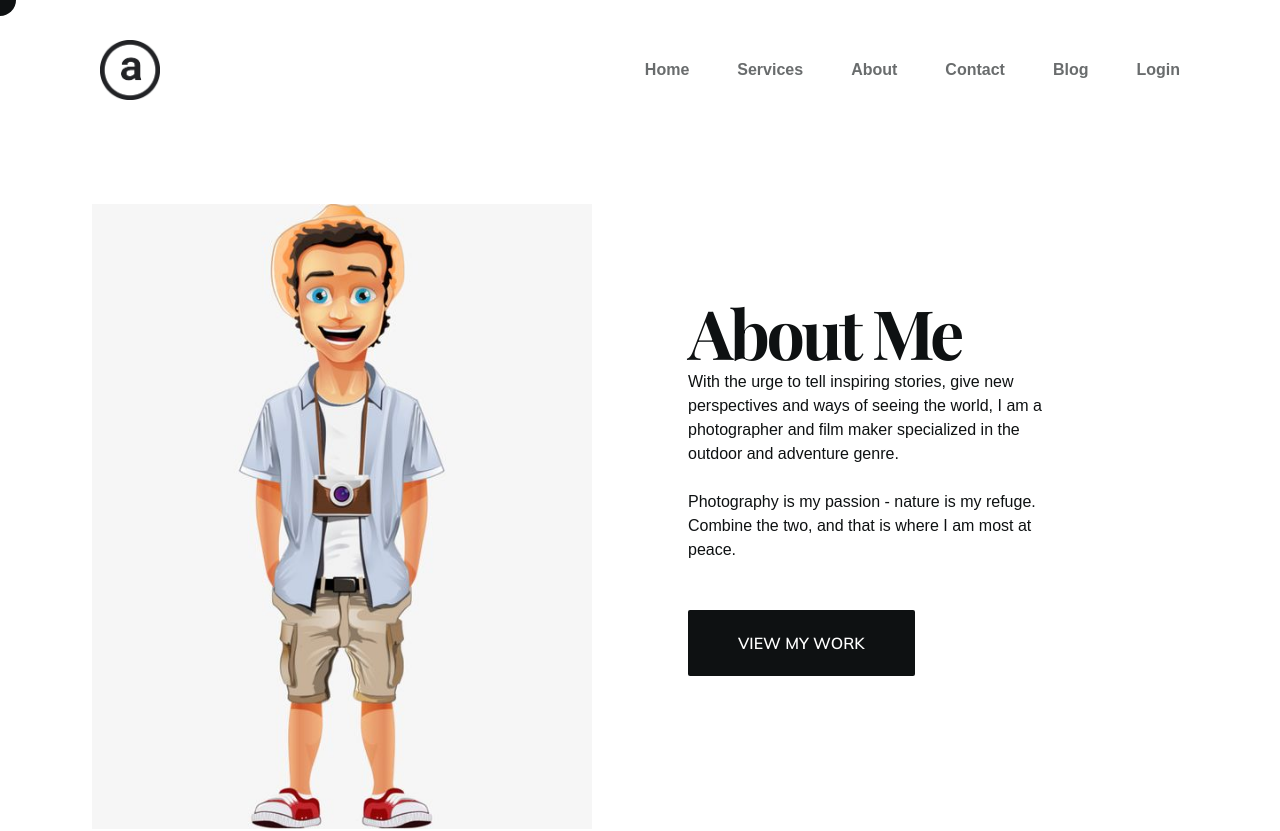
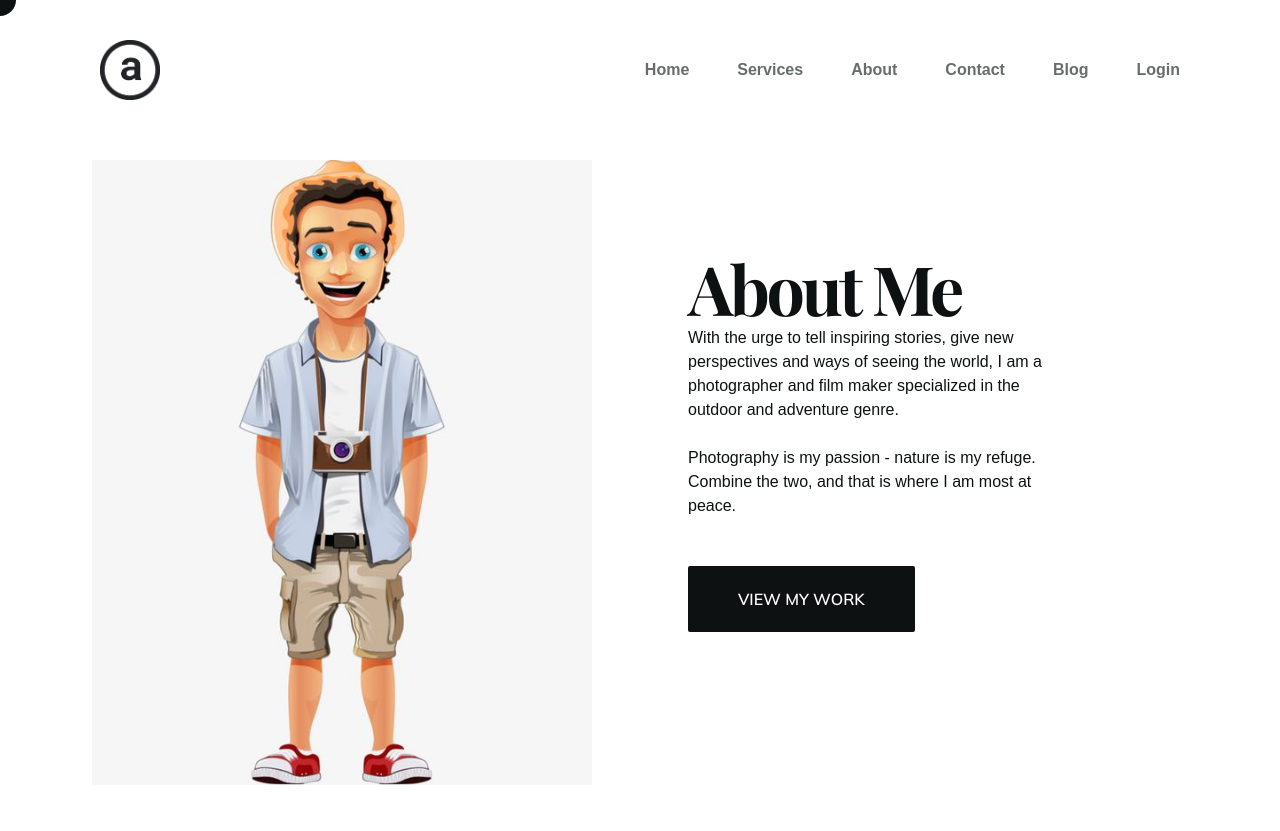
Before and after one commit to ashiqur-russel/service-review-client, a React (Create React App) app: page /about in a window 1280 px wide. Shown: the top 831 px of the page. Built offline with nearby package versions, Linux system fonts and the light colour scheme; no server answers; a web font is replaced by a local one; what tw-elements would draw is missing.

Commit message:
extra padding and margin fixed for about page

```diff
--- a/src/pages/About/About.js
+++ b/src/pages/About/About.js
@@ -28,7 +28,7 @@ const About = () => {
         className="container mx-auto h-full relative"
       >
         {/* text & img wrapper */}
-        <div className="flex flex-col lg:flex-row h-full items-center justify-center gap-x-24 text-center lg:text-left lg:pt-16">
+        <div className="flex flex-col lg:flex-row h-full items-center justify-center gap-x-24 text-center lg:text-left lg:pt-5">
           {/* image */}
           <div className="flex-1 max-h-96 lg:max-h-max order-2 lg:order-none overflow-hidden">
             <img src={WomanImg} alt="" />
@@ -39,7 +39,7 @@ const About = () => {
             animate={{ opacity: 1, y: 0 }}
             exit={{ opacity: 0, y: "-80%" }}
             transition={transition1}
-            className="flex-1 pt-36 pb-14 lg:pt-0 lg:w-auto z-10 flex flex-col justify-center items-center lg:items-start"
+            className="flex-1 pt-5 pb-14 lg:pt-0 lg:w-auto z-10 flex flex-col justify-center items-center lg:items-start"
           >
             <h1 className="h1">About me</h1>
             <p className="mb-12 max-w-sm">
```
